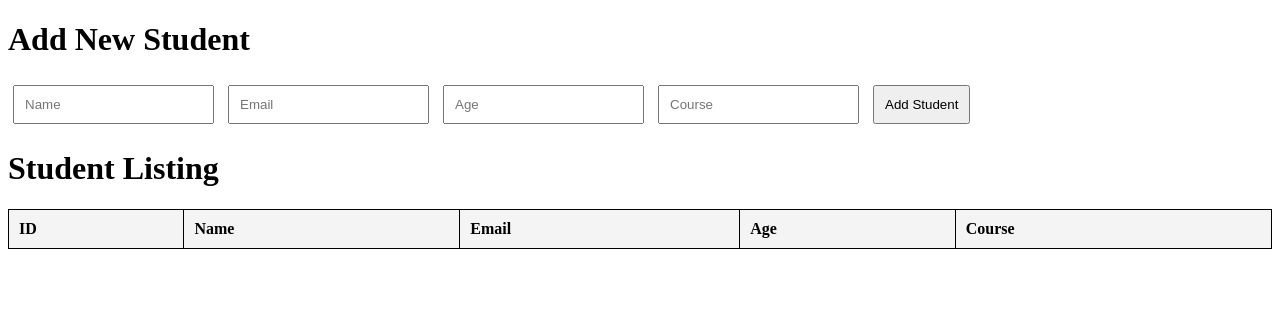
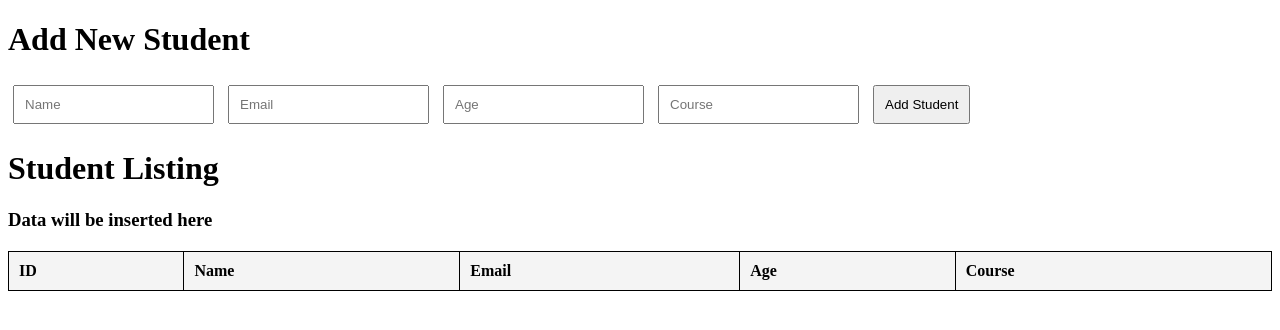
Before and after one commit to SamueleGiuseppe25/DevOps-TaskManagement-App, a plain HTML site: page front-end/index.html in a window 1280 px wide. Drawn offline with Linux system fonts and the light colour scheme; no server answers.

Commit message:
Added h3 header

```diff
--- a/front-end/index.html
+++ b/front-end/index.html
@@ -55,8 +55,9 @@
         </thead>
         <tbody>
             <!-- Data will be inserted here -->
+             <h3> Data will be inserted here </h3>
         </tbody>
-    </tbody>
+
     </table>
 
 </body>
```
